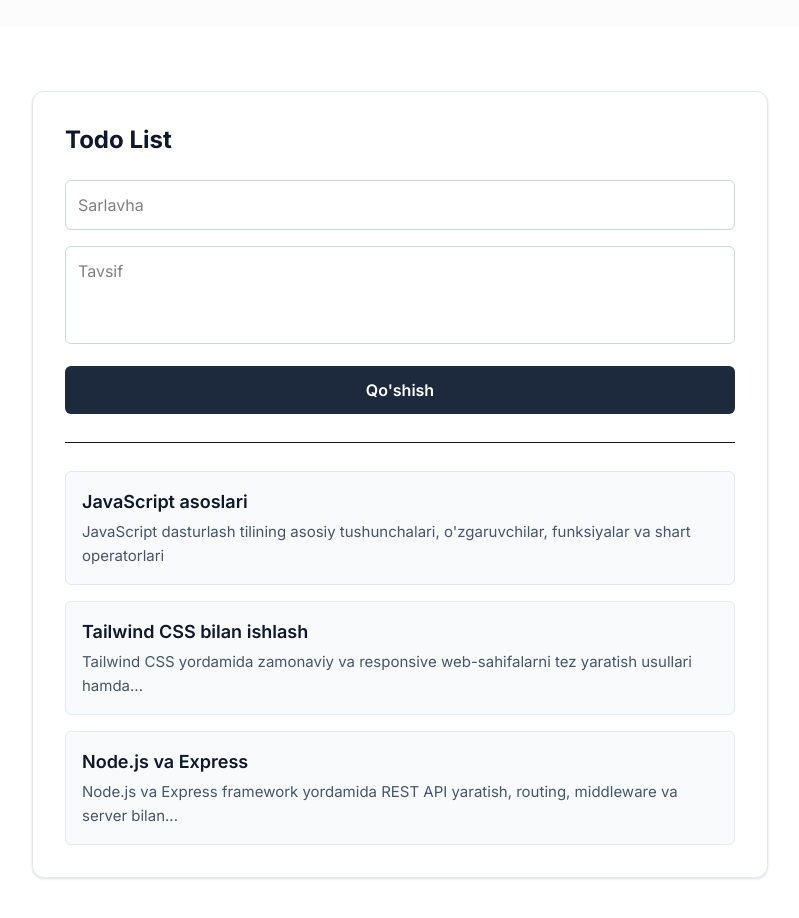
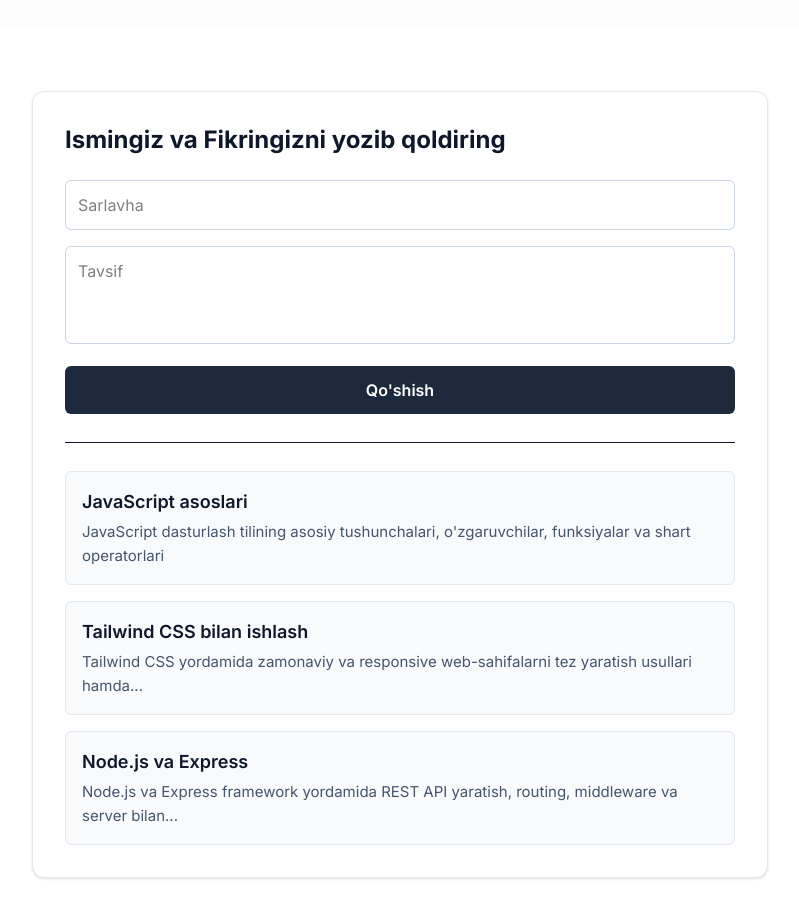
Before and after one commit to thejonibek-coder/kitob, a Next.js app: page / in a window 1280 px wide. Shown: the part 2880-3798 px from the top of the page, without its empty margins (240-1039 px from the left). Built offline with nearby package versions, Linux system fonts and the light colour scheme.

Commit message:
updated page.jsx

```diff
--- a/src/components/TodoList.jsx
+++ b/src/components/TodoList.jsx
@@ -70,7 +70,7 @@ export default function TodoList() {
 
         {/* Title */}
         <h2 className="mb-6 text-2xl font-bold text-slate-900">
-          Todo List
+          Ismingiz va Fikringizni yozib qoldiring
         </h2>
 
         {/* Form */}
```
